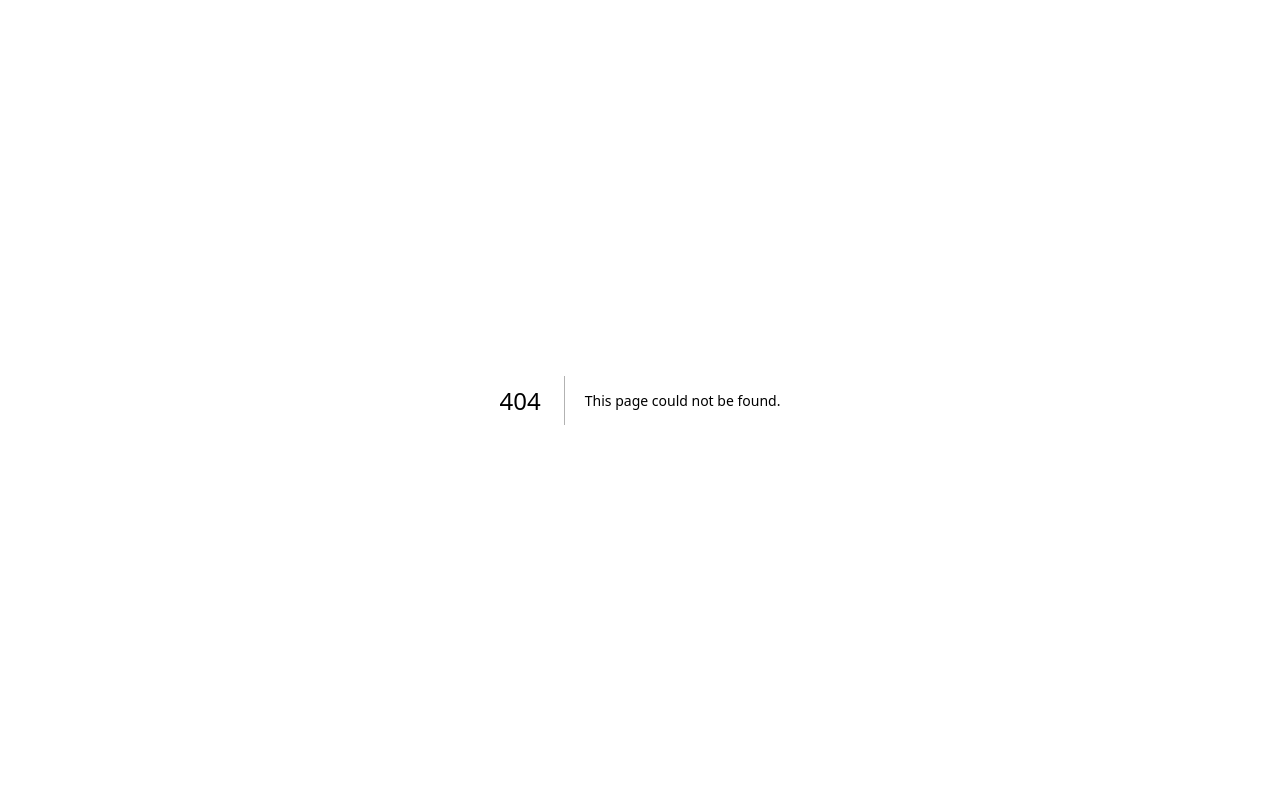
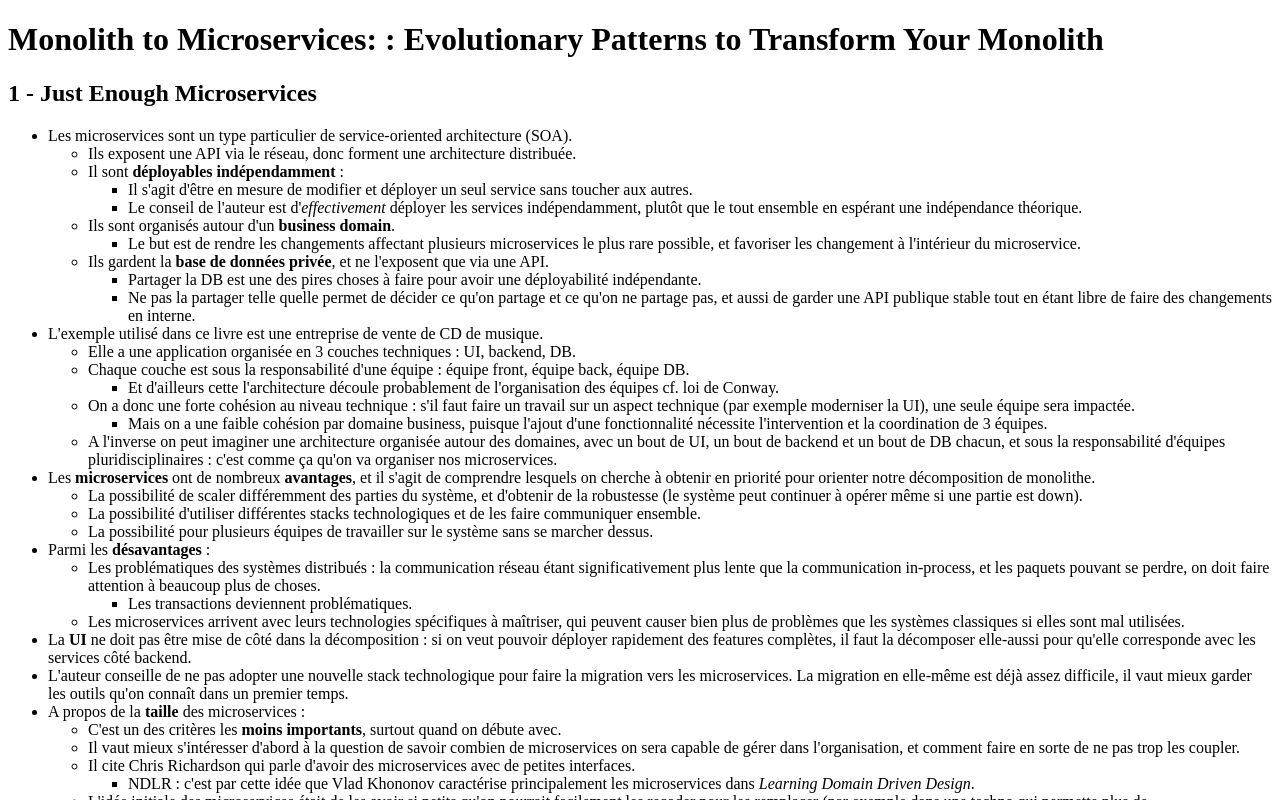
Before and after one commit to mkrtchian/reading-notes, a Next.js app: page /books/monolith-to-microservices in a window 1280 px wide. Before the commit this address had no page. Shown: the top 800 px of the page. Built offline with nearby package versions, Linux system fonts and the light colour scheme.

Commit message:
content(monolith to microservices): add markers

```diff
--- a/pages/books/monolith-to-microservices.md
+++ b/pages/books/monolith-to-microservices.mdx
@@ -1,3 +1,6 @@
+import { Book } from "../../components/markers/Book";
+import { Tool } from "../../components/markers/Tool";
+
 # Monolith to Microservices: : Evolutionary Patterns to Transform Your Monolith
 
 ## 1 - Just Enough Microservices
@@ -71,7 +74,7 @@
       - Par exemple, si un service envoie un message à un autre service, qui doit d'abord interroger un 3ème avant de répondre. Si le 3ème est down le 2ème ne pourra pas répondre.
         - La solution peut être pour le 2ème service d'avoir les données du 3ème en cache.
         - Une autre solution pourrait être d'utiliser des communications asynchrones : le 3ème service reçoit le message asynchrone et recontacte le 2ème quand il est dispo.
-      - Pour plus d'infos sur le type de communications, voir le chapitre 4 de **_Building Microservices_**.
+      - Pour plus d'infos sur le type de communications, voir le chapitre 4 de <Book>Building Microservices</Book>.
     - **Deployment coupling** : à chaque fois qu'on doit redéployer des services quand on en déploie un.
       - Idéalement on veut pouvoir déployer le plus petit set de choses pour avoir peu de risques et un feedback rapide (et aller vers une continuous delivery).
       - Les _release trains_ sont une mauvaise idée.
@@ -154,7 +157,7 @@
   - Par exemple, on décide qu'il nous faut des microservices pour gérer une augmentation de trafic. Puis on se dit que ce serait pas mal d'augmenter aussi l'autonomie des équipes, et d'adopter un nouveau langage.
     - Il faut bien garder en tête que c'était l'augmentation du trafic qui était la plus importante. Et donc si on trouve un autre moyen plus simple de régler le problème, peut-être que les autres raisons devront attendre.
   - Un bon moyen pour aider aux décisions est de représenter l'ensemble des raisons d'adopter les microservices avec des curseurs de 1 à 5 : si on augmente le curseur pour une raison, on doit le baisser pour une autre.
-- Pour réussir à créer un **changement organisationnel** (pour mettre en place des microservices ou autre chose), l'auteur propose la méthode en 8 étapes de John Kotter, décrite plus en détail dans son livre **_Leading Change_**.
+- Pour réussir à créer un **changement organisationnel** (pour mettre en place des microservices ou autre chose), l'auteur propose la méthode en 8 étapes de John Kotter, décrite plus en détail dans son livre <Book>Leading Change</Book>.
   - **Étape 1 : Establishing a sense of urgency**. Le meilleur moment pour initier le changement c'est juste après une crise dont l'idée qu'on veut mettre en place règlerait le problème sous-jacent, avec l'idée "Il faut le mettre en place _maintenant_".
   - **Étape 2 : Creating the guiding coalition**. On a besoin de convaincre des personnes autour de nous. En fonction de l'impact de notre idée, il faudra avoir des personnes plus ou moins haut placées, et typiquement des personnes du business dans le cas où on introduit des systèmes distribuées qui vont impacter les utilisateurs.
   - **Étape 3 : Developing a vision and strategy**. La vision définit le "quoi", elle doit donner envie mais être réaliste. La stratégie définit le "comment".
@@ -174,7 +177,7 @@
   - La notion de **bounded context** et les relations entre les BCs nous permet de représenter un découpage possible en microservices.
   - On n'a pas besoin d'un modèle super détaillé des BCs, mais d'avoir **juste assez d'information** pour pouvoir commencer à faire des choix. Et comme on procède de manière incrémentale, une erreur est vite rattrapée.
   - L'**event storming** est un outil recommandé par l'auteur pour obtenir une connaissance partagée du modèle, et pouvoir faire des choix pertinents à partir de là.
-    - Pour approfondir il y a **_Introducing EventStorming_**, le livre pas encore terminé d'Alberto Brandolini.
+    - Pour approfondir il y a <Book>Introducing EventStorming</Book>, le livre pas encore terminé d'Alberto Brandolini.
   - Pour prioriser, on peut se servir du **context mapping** (le nom n'est pas mentionné par l'auteur).
     - Un BC qui a beaucoup de liens avec d'autres BCs ne sera peut être pas le bon premier candidat pour être extrait en microservice parce qu'il impliquera beaucoup de communications réseau.
     - A noter que le context map qu'on a à ce stade ne représente pas forcément le vrai découpage. Il va falloir regarder dans le code et vérifier ce que le BC fait dans base de données.
@@ -187,7 +190,7 @@
     - Pour intervenir sur une fonctionnalité il fallait passer par plusieurs équipes.
   - De nos jours, avec des mouvements comme DevOps, les spécialités sont poussées vers les équipes de delivery, qui sont organisées autour de domaines fonctionnels, en _vertical slices_.
     - Le rôle des équipes centrales qui restent s'est transformé : au lieu de faire eux-mêmes, ils aident les équipes delivery, en y envoyant des spécialistes, organisant des formations, et en créant des **outils self-service**.
-  - Pour aller plus loin, l'auteur recommande **_Team Topologies_** et **_The Devops Handbook_**.
+  - Pour aller plus loin, l'auteur recommande <Book>Team Topologies</Book> et <Book>The Devops Handbook</Book>.
   - Il faut faire attention à ne pas chercher à copier tel quel les autres organisations, sans prendre en compte le contexte, la culture d'entreprise etc. On peut en revanche s'en inspirer.
     - Le changement **prend du temps**. Par exemple, on peut intégrer des ops dans des équipes de dev pour former petit à petit chacun aux problématiques de l'autre.
     - Pour commencer le changement, on peut réunir des personnes de chaque équipe, et faire un mapping des responsabilités liées à la delivery, en fonction de chaque équipe.
@@ -218,7 +221,7 @@
   - Dans le cas où on peut modifier le code du monolithe, si le code est en trop mauvais état, ça peut aussi parfois être plus rapide de le réécrire dans le microservice plutôt que de l'extraire.
 - Une des grandes difficultés c'est d'**isoler le code qu'on veut extraire dans notre microservice**, c'est-à-dire modulariser le monolithe.
   - En général le code dans les monolithes est organisé autour de considérations techniques et pas de domaines métier, c'est pourtant ça qu'on veut extraire.
-  - Pour aider à faire ça, l'auteur recommande le concept de _seam_, qu'on trouve dans **_Working Effectively with Legacy Code_** de Michael Feathers.
+  - Pour aider à faire ça, l'auteur recommande le concept de _seam_, qu'on trouve dans <Book>Working Effectively with Legacy Code</Book> de Michael Feathers.
     - Un _seam_ est une délimitation autour d'une zone qu'on veut changer. On travaille ensuite à une nouvelle implémentation de la fonctionnalité, et à la fin on remplace l'ancienne par la nouvelle.
     - Ça peut être plus ou moins grand, ici ce qui nous intéresse c'est un bounded context.
   - Réorganiser le code pour obtenir un **modular monolith** peut être suffisant pour ce qu'on recherche, en fonction de nos objectifs (cf. chapitre précédent).
@@ -269,7 +272,7 @@
   - Donc ils ont mis en place une interception des appels FTP, et le remapping vers du HTTP pour taper dans le microservice responsable de ça.
 - **Exemple : Message Interception** : dans le cas de messages **asynchrones** à router vers le nouveau microservice.
   - Une première possibilité est le **content-based routing**, où un router va consommer tous les messages du message broker, et les queuer sur deux autres queues : une pour le monolithe, et une pour le microservice extrait.
-    - Ce pattern vient d'**_Enterprise Integration Patterns_**. Et de manière générale l'auteur recommande ce livre pour des patterns de communication asynchrone.
+    - Ce pattern vient d'<Book>Enterprise Integration Patterns</Book>. Et de manière générale l'auteur recommande ce livre pour des patterns de communication asynchrone.
     - L'avantage c'est qu'on n'a pas à toucher au monolithe.
     - L'inconvénient c'est qu'on complexifie là encore le système de communication plutôt que les programmes. Donc l'auteur est plutôt réticent.
   - L'autre possibilité c'est la **selective consumption**, où le monolithe et le microservice consomment sur la même queue, mais sélectionnent les messages qui leur sont destinés.
@@ -395,7 +398,7 @@
 - Les views ont quelques limitations :
   - Elles peuvent poser des problèmes de performance, et la version materialized de la view est plus efficace, mais contiendra des données anciennes, datant de la dernière fois qu'on a fait un update.
   - Elles sont **read-only**.
-  - Toutes les DB n'ont pas la fonctionnalité. Les DB relationnelles l'ont, et certaines DB NoSQL aussi (c'est le cas de **Cassandra** et **Mongo** par exemple).
+  - Toutes les DB n'ont pas la fonctionnalité. Les DB relationnelles l'ont, et certaines DB NoSQL aussi (c'est le cas de <Tool>Cassandra</Tool> et <Tool>Mongo</Tool> par exemple).
   - Il est probable que le schéma de la view doive se trouver sur la même database engine que le schéma initial.
 - En termes d'ownership, l'auteur conseille de le donner à l'équipe qui a la charge de la DB source.
 - Cette étape va dans la bonne direction, mais l'auteur déconseille de faire ça à la place d'une décomposition de la DB sans avoir de bonnes raisons.
@@ -422,7 +425,7 @@
   - Les écritures doivent se faire via API.
   - Il y aura donc une latence entre ce qu'on écrit, et ce qu'on lit de la DB publique qui pourrait être en retard dans la synchronisation.
 - Pour ce qui est de la manière d'implémenter le mapping engine :
-  - Une première solution robuste peut être d'utiliser le **change data capture** de la DB. Pour l'exploiter, il y a des outils comme **Debezium**.
+  - Une première solution robuste peut être d'utiliser le **change data capture** de la DB. Pour l'exploiter, il y a des outils comme <Tool>Debezium</Tool>.
   - Une autre solution serait d'avoir un batch process qui met à jour régulièrement la DB publique.
   - Et une 3ème option peut être d'émettre des **events**, et de reconstruire la DB à l'extérieur à partir de ceux-ci.
 - Cette solution est plus avancée que le database view pattern, et aussi plus difficile à mettre en place d'un point de vue technique.
@@ -486,7 +489,7 @@
 ### Splitting Apart the Database
 
 - On parle ici de séparation de **schémas logiques**, qui peuvent être sur une même database engine, ou sur différentes database engines.
-- L'auteur conseille d'utiliser un outil pour gérer les migrations sur chaque DB. Il conseille en particulier **FlywayDB**.
+- L'auteur conseille d'utiliser un outil pour gérer les migrations sur chaque DB. Il conseille en particulier <Tool>FlywayDB</Tool>.
 - Pour extraire un microservice, on doit extraire le code, et la donnée qui lui appartient. On peut faire :
   - **D'abord le split de la DB**.
     - On se donne alors la possibilité de switcher vers le nouveau microservice ou vers le monolithe sans perte de données.
@@ -494,7 +497,7 @@
     - **Pattern: Repository per bounded context**.
       - On a en général une couche de repository qui permet de mapper le code à la DB. Il s'agit ici de **découper ce repository** en suivant les lignes de nos bounded contexts.
       - Ça va nous aider à y voir plus clair sur quel bounded context utilise quelle donnée extérieure à lui.
-      - On peut ajouter à ça un outil pour visualiser la structure de la DB, comme **SchemaSpy**.
+      - On peut ajouter à ça un outil pour visualiser la structure de la DB, comme <Tool>SchemaSpy</Tool>.
     - **Pattern: Database per bounded context**.
       - Avant de séparer le code de chaque bounded context en microservice, on va ici séparer les données.
       - Chez ThoughtWorks, un mécanisme de calcul a été modularisé, avec chaque module ayant sa DB, ce qui a fait un excellent exemple de modular monolith. L'extraction de microservices n'a jamais été faite.
@@ -529,7 +532,7 @@
   - Dans le cas où l'association doit être faite vers une table possédée par un autre bounded context, on ne peut pas faire de foreign key DB, puisque **les deux tables sont dans des DB différentes**.
 - La solution est de casser la relation de foreign key dans la DB, et de faire le lien dans le code.
   - Côté **performance** ce sera beaucoup moins bien. En fonction du besoin, on peut être amené à faire des recherches groupées, ou à créer un cache local de la donnée de l'autre microservice, contre laquelle on veut faire une jointure.
-    - Des outils comme **Jaeger** permettent de mesurer la latence, pour voir si même plus lente, elle n'est pas acceptable quand même.
+    - Des outils comme <Tool>Jaeger</Tool> permettent de mesurer la latence, pour voir si même plus lente, elle n'est pas acceptable quand même.
   - L'autre problème c'est la **consistance** qui n'est plus garantie par la DB : la donnée qui est liée à notre donnée peut être supprimée sans qu'on ne le sache.
     - On pourrait vérifier qu'aucun microservice n'a de lien vers nos données avant d'en supprimer. Mais il faudrait alors un mécanisme de lock, et il faudrait le faire avec de nombreux services. L'auteur le déconseille fortement.
     - Une meilleure solution peut être que le service ayant besoin du lien prenne en compte que l'autre peut à tout moment répondre que l'objet n'existe plus.
@@ -614,7 +617,7 @@
     - Il existe des outils appelés BPM (business process modeling), utilisés par les non développeurs pour définir des process business par drag-and-drop.
       - L'auteur les déconseille parce qu'ils sont en général utilisés par les développeurs, et sont difficiles à versionner ou à tester de manière automatisée.
       - Il est plus facile de projeter des représentation des process business à partir du code (si c'est ce qu'on veut faire).
-      - Si vraiment on veut explorer des solutions BPM qui essayent d'être developer-friendly, il y a **Camunda** et **Zeebe**.
+      - Si vraiment on veut explorer des solutions BPM qui essayent d'être developer-friendly, il y a <Tool>Camunda</Tool> et <Tool>Zeebe</Tool>.
   - Les **choreographed sagas** : on a un ensemble de services qui **émettent des events, et réagissent eux-mêmes à des events**, et l'ensemble de ces noeuds forme la saga.
     - Les services ne savent pas qui écoute leur event, elles émettent simplement le bon event au bon moment, et il peut être géré par qui est intéressé.
       - Exemple : le service _Warehouse_ réagit à l'event de commande initiée, et émet un event pour dire que son étape est faite, ou alors qu'il n'a pas pu le faire. Et d'autres services gèreront les conséquences en écoutant les bons events.
@@ -626,7 +629,7 @@
   - Selon l'auteur, même si les choreographed sagas ont la difficulté d'utiliser l'event driven architecture, les avantages en termes de découplage qu'elles apportent valent le coup.
   - L'autre conseil c'est que **l'orchestrated saga est acceptable si une même équipe est en charge de l'ensemble de la saga**. Si plusieurs équipes sont impliquées, il vaut mieux une version choreographed.
 - L'utilisation des sagas a l'avantage de **modéliser explicitement** les process business importants.
-- Pour aller plus en profondeur sur ce sujet, l'auteur recommande la chapitre 4 de **_Building Microservices_**, et **_Enterprise Integration Patterns_**.
+- Pour aller plus en profondeur sur ce sujet, l'auteur recommande la chapitre 4 de <Book>Building Microservices</Book>, et <Book>Enterprise Integration Patterns</Book>.
 
 ## Chapter 5 - Growing Pains
 
@@ -645,7 +648,7 @@
     - Un des signes peut être aussi le fait de chercher à déployer plusieurs services en même temps pour plusieurs équipes.
   - Les solutions sont :
     - De faire du **contract testing**, ou au moins rendre le schéma de l'API publique du microservice explicite, et difficile à changer.
-      - Des outils comme **protolock** permettent d'empêcher les changements dans les schémas de communication.
+      - Des outils comme <Tool>protolock</Tool> permettent d'empêcher les changements dans les schémas de communication.
     - D'**éviter de casser les contrats** le plus possible.
       - Par exemple ajouter une nouvelle fonction exposée en laissant l'ancienne aussi.
     - De donner le temps aux autres services de migrer si on casse le contrat.
@@ -657,20 +660,20 @@
     - Parfois on oublie les personnes qui font de l'analyse par dessus la DB du monolithe, et on s'en rend compte quand le travail de migration est déjà avancé.
   - Si on veut garder la possibilité pour les personnes qui font l'analyse de continuer à le faire avec des requêtes SQL dans une DB, on peut **créer une DB publique** juste pour eux.
     - Cette DB publique serait alors alimentée par les microservices qui sont maintenant les owners des bouts de la DB qui doit être utilisée pour l'analyse.
-  - L'auteur renvoie vers le chapitre 5 de **_Building Microservices_** pour plus de détails sur ce sujet.
+  - L'auteur renvoie vers le chapitre 5 de <Book>Building Microservices</Book> pour plus de détails sur ce sujet.
 - **Monitoring and Troubleshooting**.
   - Plus le nombre de microservices augmente, plus on a du mal à savoir si le système va bien ou pas, et quel est l'origine exacte des problèmes.
   - Parmi les solutions :
     - Ajouter un **log aggregation system** : collecter les logs de l'ensemble des microservices en un même endroit.
-      - Parmi les outils il y a la **ELT stack** (Elastic search, Logstash/Fluent D, Kibana) et **Humio**.
+      - Parmi les outils il y a la <Tool>ELT stack</Tool> (Elastic search, Logstash/Fluent D, Kibana) et <Tool>Humio</Tool>.
       - NDLR : l'auteur ne le mentionne pas, mais il y a aussi Datadog comme log aggregation system en SaaS.
       - L'auteur conseille de commencer par le mettre en place avant de sortir des microservices : c'est utile dès le début, et en plus si on n'en est pas capable, c'est peut être qu'on n'est pas encore mature pour commencer à sortir des microservices.
     - Ajouter du **tracing** :
       - Ajouter un **correlation ID** à nos messages qui vont de microservice en microservice, pour repérer les flows internes liés à une même demande initiale.
-      - Utiliser un outil qui permet de tracer le temps mis pour les appels. Exemple d'outil : **Jaeger**.
+      - Utiliser un outil qui permet de tracer le temps mis pour les appels. Exemple d'outil : <Tool>Jaeger</Tool>.
     - Faire des **tests en production** : il s'agit des _synthetic transactions_, où on va faire des tests end to end contre la production, pour se rendre compte des problèmes.
     - Ajouter de l'**observability** : comme on ne sait pas quels problèmes on aura réellement, il faut collecter beaucoup de données, et utiliser des outils qui nous permettront de faire des requêtes pour investiguer ce qu'on n'avait pas prévu.
-      - L'auteur conseille **_Distributed Systems Observability_** pour creuser la question.
+      - L'auteur conseille <Book>Distributed Systems Observability</Book> pour creuser la question.
 - **Local Developer Experience**.
   - Quand les devs ont besoin de faire des tests en local avec une dizaine de microservices ou plus, ils risquent de ne plus pouvoir le faire à cause de la performance de leur machine.
     - Ce problème arrive surtout dans les organisations où il n'y a pas de strong ownership, et donc où on a besoin de toucher au code de plusieurs microservices.
@@ -678,24 +681,24 @@
     - Stubber les microservices avec lesquels le microservice modifié interagit.
     - Avoir un environnement distant auquel le développeur peut se connecter, pour que son microservice local puisse communiquer avec des microservices tournant dans un environnement de développement distant.
       - Cette solution amène à consommer plus de ressources.
-      - **Telepresence** est un exemple d'outil qui permet de faire un workflow de dev local/remote avec Kubernetes.
+      - <Tool>Telepresence</Tool> est un exemple d'outil qui permet de faire un workflow de dev local/remote avec Kubernetes.
 - **Running Too Many Things**.
   - Plus on a de microservices, et plus on va avoir de process à gérer en production.
     - Avec des dizaines ou des centaines de microservices, la configuration et le choix du nombre d'instances de chaque microservice vont devenir compliqués.
     - On va avoir besoin de plus en plus de personnes pour gérer l'aspect infrastructure.
-  - La solution peut être l'utilisation de **Kubernetes** pour gérer les instances de microservice.
+  - La solution peut être l'utilisation de <Tool>Kubernetes</Tool> pour gérer les instances de microservice.
     - Dans le cas où on héberge notre solution dans un cloud public, l'auteur conseille de partir d'abord sur du FaaS (Function as a Service), et de ne partir sur des options plus complexes comme Kubernetes que si les limitations du serverless nous posent problème.
-    - Kubernetes lui-même n'est pas très developer-friendly, on peut opter pour une solution plus abstraite comme **OpenShift** de RedHat.
+    - Kubernetes lui-même n'est pas très developer-friendly, on peut opter pour une solution plus abstraite comme <Tool>OpenShift</Tool> de RedHat.
     - L'utilisation de Kubernetes n'est pas obligatoire pour faire du microservice. Si on extrait par exemple 5 microservices en tout, et qu'on est OK comme ça, on n'en aura pas besoin.
 - **End-to-End Testing**.
   - Les tests end to end prennent beaucoup de temps, et sont sujets aux faux positifs. Ils le sont encore plus quand il s'agit de tester des cas d'usage impliquant plusieurs microservices.
     - Le risque c'est qu'on se mette à passer de plus en plus de temps sur ces tests.
-  - Un chapitre entier de **_Building Microservices_** détaille la manière de tester avec les microservices.
+  - Un chapitre entier de <Book>Building Microservices</Book> détaille la manière de tester avec les microservices.
   - Parmi les solutions :
     - **Limiter le scope des tests** : les tests peuvent couvrir plusieurs microservices, à condition qu'ils soient gérés par la même équipe.
     - **Utiliser des consumer-driven contracts** (CDC) : au lieu d'avoir des tests end to end, chaque service consommateur crée des tests pour spécifier ce qu'il attend du microservice qu'il va utiliser.
       - Vu que c'est le consommateur qui définit le contrat, il y a moins de chances de casser un contrat implicite sans faire exprès.
-      - Parmi les outils pour faire du CDC il y a **Pact**.
+      - Parmi les outils pour faire du CDC il y a <Tool>Pact</Tool>.
     - Mettre en place une **progressive delivery**, et une **automated release remediation** : on peut faire une canary release auprès de peu de clients, puis avoir un système automatique qui rollback si jamais des mesures clés (par exemple le 95ème percentile de latence et de taux d'erreur) ne sont pas bonnes.
       - Même sans avoir la partie automatique, une simple canary release manuelle est déjà une avancée.
     - Garder un œil sur ce qui n'est pas assez testé et où il y a beaucoup de problèmes, et ce qui est éventuellement trop testé pour en enlever.
@@ -717,7 +720,7 @@
     - Utiliser des timeouts raisonnables pour éviter les blocages trop longs.
     - Lancer plusieurs instances de chaque microservice pour le cas où une instance est en échec.
     - Plus généralement, il faut avoir un état d'esprit qui permet la résilience, par exemple en documentant les problèmes survenus, et les solutions appliquées. Et en tirer les conséquences sur notre organisation.
-  - L'auteur recommande de lire le chapitre 11 de **_Building Microservices_** ou le livre **_Release It!_** de Michael Nygard pour plus de détails.
+  - L'auteur recommande de lire le chapitre 11 de <Book>Building Microservices</Book> ou le livre <Book>Release It!</Book> de Michael Nygard pour plus de détails.
 - **Orphaned Services**.
   - On se retrouve parfois (au bout d'une très longue période d'utilisation de microservices) à avoir des services qui tournent, mais dont personne ne se rappelle ce qu'ils sont censés faire, et qu'on a peur d'éteindre.
     - Parfois on a perdu le code source.
```
